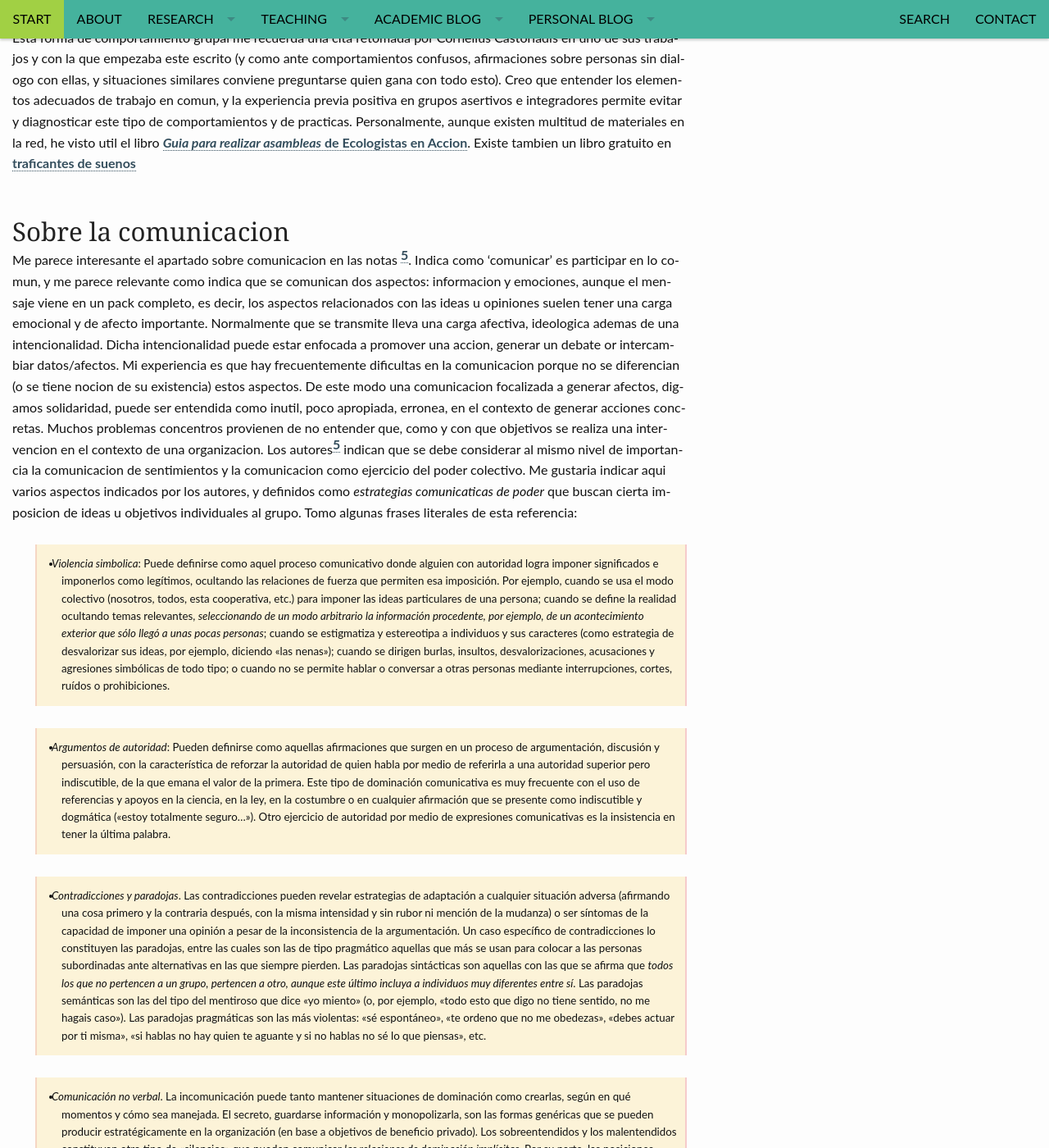
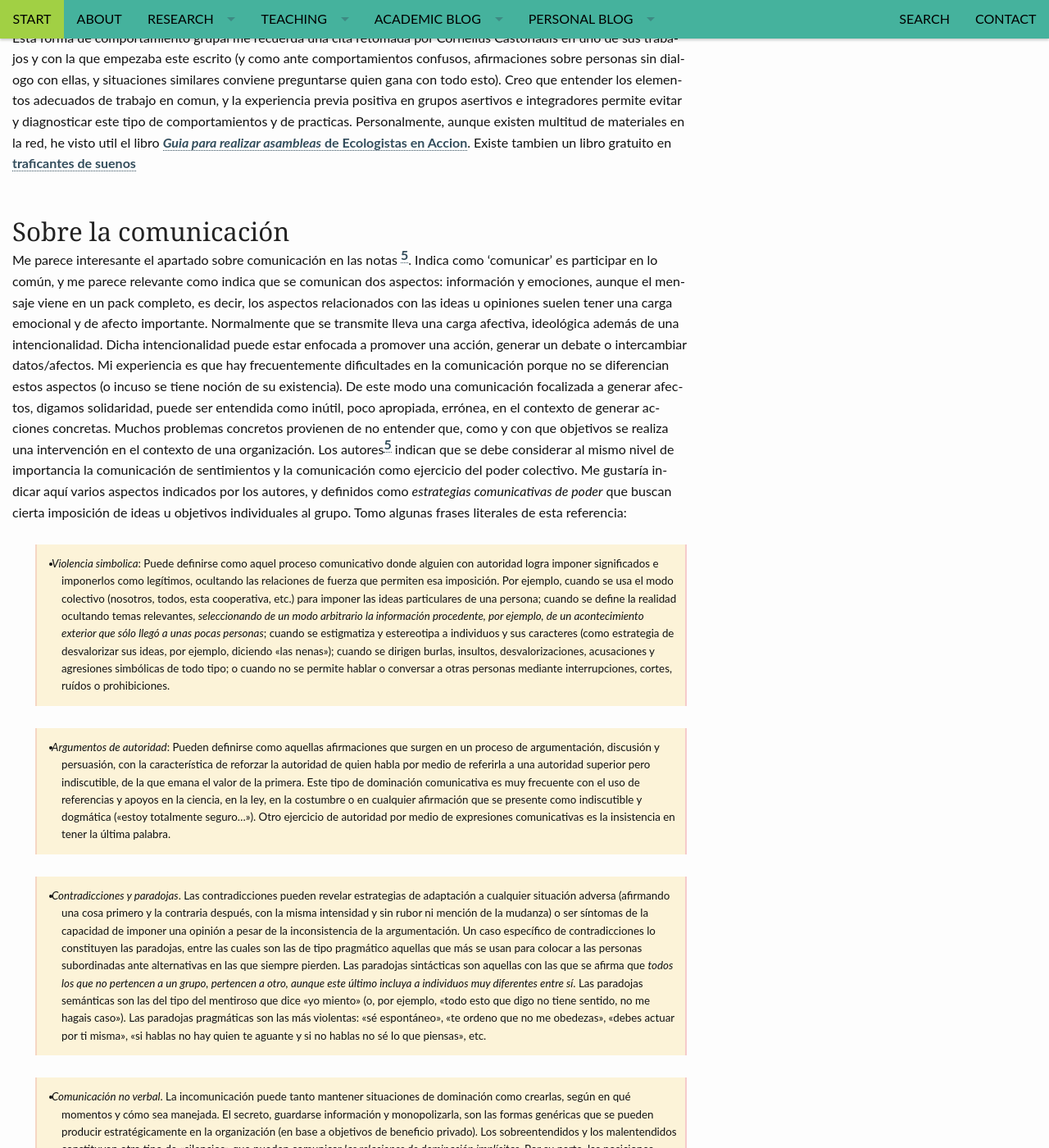
Before and after one commit to RCHG/rchg.github.io, a Jekyll site: the page built from _posts/2016-03-06-Humpty-Ditmpty.md, in a window 1280 px wide and 1400 px high, scrolled down 2057 px. Shown: the whole window at 82% size. Built offline with Jekyll 4.4.1, drawn with Linux system fonts in a browser that asks for light colours; nearby versions of some CDN libraries; comment, search, counter and statistics services are not loaded; some of the changed text lies outside the part shown.

Commit message:
Update 2016-03-06-Humpty-Ditmpty.md

```diff
--- a/_posts/2016-03-06-Humpty-Ditmpty.md
+++ b/_posts/2016-03-06-Humpty-Ditmpty.md
@@ -69,9 +69,9 @@
 
 Esta forma de comportamiento grupal me recuerda una cita retomada por Cornelius Castoriadis en uno de sus trabajos y con la que empezaba este escrito (y como ante comportamientos confusos, afirmaciones sobre personas sin dialogo con ellas, y situaciones similares conviene preguntarse quien gana con todo esto). Creo que entender los elementos adecuados de trabajo en comun, y la experiencia previa positiva en grupos asertivos e integradores permite evitar y diagnosticar este tipo de comportamientos y de practicas. Personalmente,  aunque existen multitud de materiales en la red, he visto util el libro [*Guia para realizar asambleas* de Ecologistas en Accion](https://tienda.ecologistasenaccion.org/editorial/1152-libro-guia-para-realizar-asambleas.html). Existe tambien un libro gratuito en [traficantes de suenos](https://www.traficantes.net/sites/default/files/pdfs/Asambleas%20y%20reuniones-TdS.pdf)
 
-## Sobre la comunicacion
+## Sobre la comunicación
 
-Me parece interesante el apartado sobre comunicacion en las notas [^5]. Indica como 'comunicar' es participar en lo comun, y me parece relevante como indica que se comunican dos aspectos: informacion y emociones, aunque el mensaje viene en un pack completo, es decir, los aspectos relacionados con las ideas u opiniones suelen tener una carga emocional y de afecto importante. Normalmente que se transmite lleva una carga afectiva, ideologica ademas de una intencionalidad. Dicha intencionalidad puede estar enfocada a promover una accion, generar un debate or intercambiar datos/afectos. Mi experiencia es que hay frecuentemente dificultas en la comunicacion porque no se diferencian (o se tiene nocion de su existencia) estos aspectos. De este modo una comunicacion focalizada a generar afectos, digamos solidaridad, puede ser entendida como inutil, poco apropiada, erronea, en el contexto de generar acciones concretas. Muchos problemas concentros provienen de no entender que, como y con que objetivos se realiza una intervencion en el contexto de una organizacion. Los autores[^5] indican que se debe considerar al mismo nivel de importancia la comunicacion de sentimientos y la comunicacion como ejercicio del poder colectivo. Me gustaria indicar aqui varios aspectos indicados por los autores, y definidos como *estrategias comunicaticas de poder* que buscan cierta imposicion de ideas u objetivos individuales al grupo. Tomo algunas frases literales de esta referencia:
+Me parece interesante el apartado sobre comunicación en las notas [^5]. Indica como 'comunicar' es participar en lo común, y me parece relevante como indica que se comunican dos aspectos: información y emociones, aunque el mensaje viene en un pack completo, es decir, los aspectos relacionados con las ideas u opiniones suelen tener una carga emocional y de afecto importante. Normalmente que se transmite lleva una carga afectiva, ideológica además de una intencionalidad. Dicha intencionalidad puede estar enfocada a promover una acción, generar un debate o intercambiar datos/afectos. Mi experiencia es que hay frecuentemente dificultades en la comunicación porque no se diferencian estos aspectos (o incuso se tiene noción de su existencia). De este modo una comunicación focalizada a generar afectos, digamos solidaridad, puede ser entendida como inútil, poco apropiada, errónea, en el contexto de generar acciones concretas. Muchos problemas concretos provienen de no entender que, como y con que objetivos se realiza una intervención en el contexto de una organización. Los autores[^5] indican que se debe considerar al mismo nivel de importancia la comunicación de sentimientos y la comunicación como ejercicio del poder colectivo. Me gustaría indicar aquí varios aspectos indicados por los autores, y definidos como *estrategias comunicativas de poder* que buscan cierta imposición de ideas u objetivos individuales al grupo. Tomo algunas frases literales de esta referencia:
 
 - *Violencia simbolica*: Puede definirse como aquel proceso comunicativo
 donde alguien con autoridad logra imponer significados e imponerlos
@@ -135,9 +135,9 @@
 puñetazos en la mesa, por ejemplo).
 {:.smallblock}
 
-## Tecnicas de evaluacion
+## Técnicas de evaluación
 
-De entre las muchas tecnicas que ha para evaluar la marcha de una reunion, una asamblea o un grupo de trabajo, la *cronica periodistica* es una de mis favoritas (vease, [^5] pagina 90), ya que permite de un modo ameno y divertido comunicar tanto hechos concretos de la dinamica de dicha reunion, como aspectos relacionados con la creacion de afectos, complicidades y solidaridad. Existe otras dinamicas de auto-evaluacion desde las mas intelectuales *rueda de evaluaciones*, *juego del espejo* hasta otras que implican el movimiento y la expresion corporal (que tambien forma parte de las formas de comunicacion dentro de una organizacion).
+De entre las muchas técnicas que ha para evaluar la marcha de una reunión, una asamblea o un grupo de trabajo, la *crónica periodística* es una de mis favoritas (véase, [^5] página 90), ya que permite de un modo ameno y divertido comunicar tanto hechos concretos de la dinámica de dicha reunión, como aspectos relacionados con la creación de afectos, complicidades y solidaridad. Existe otras dinámicas de auto-evaluación desde las más intelectuales *rueda de evaluaciones*, *juego del espejo* hasta otras que implican el movimiento y la expresión corporal (que también forma parte de las formas de comunicación dentro de una organización).
 
 [^1]: La Racionalidad Del Capitalismo: La realidad efectiva de la economía capitalista, (*Cornelius Castoriadis*).
 [^2]: La politica de la experiencia, (*R.D. Laing*). En este libro Laing comenta de manera muy interesante, las características del nosotros y como se opone al ellos, además del conjunto de métodos de negación y mistificación de la experiencia que finalmente permiten y dan soporte a dicha división.
```
